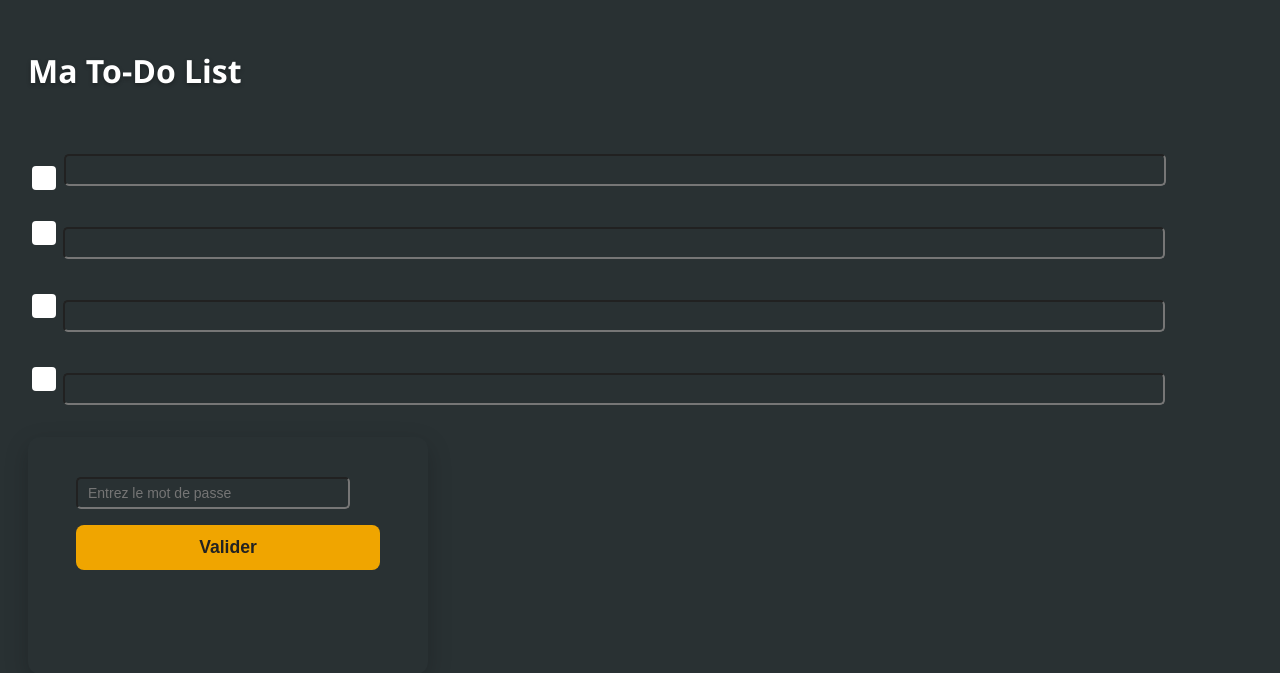
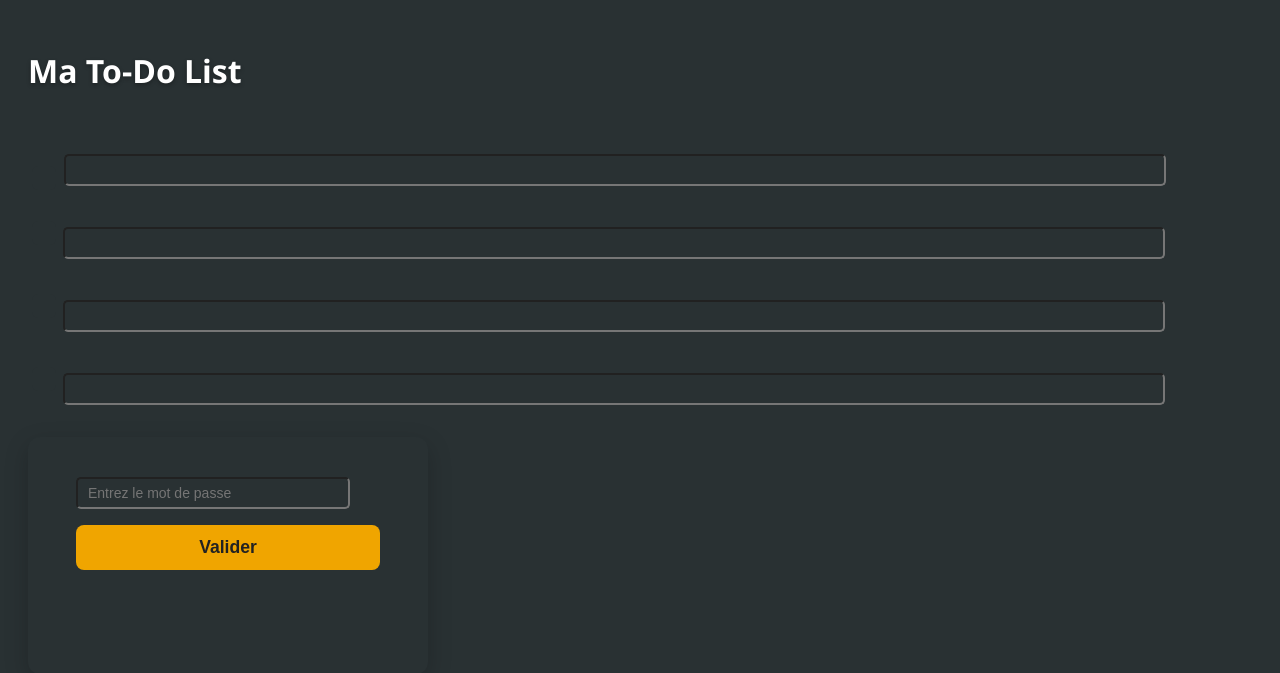
Before and after one commit to dim2008/projet, a Flask app: page / in a window 1280 px wide. Shown: the top 673 px of the page. Run offline with Flask 3, Linux system fonts and the light colour scheme.

Commit message:
Update style.css

```diff
--- a/static/style.css
+++ b/static/style.css
@@ -49,9 +49,8 @@ input[type="checkbox"] {
   appearance: none;
   width: 24px;
   height: 24px;
-  border: 0px solid #999;
-  border-radius: 4px;
-  background-color: white;
+  border-radius: 6px;
+  background-color: #293133;
   cursor: pointer;
   position: relative;
   transition: all 0.2s;
```
